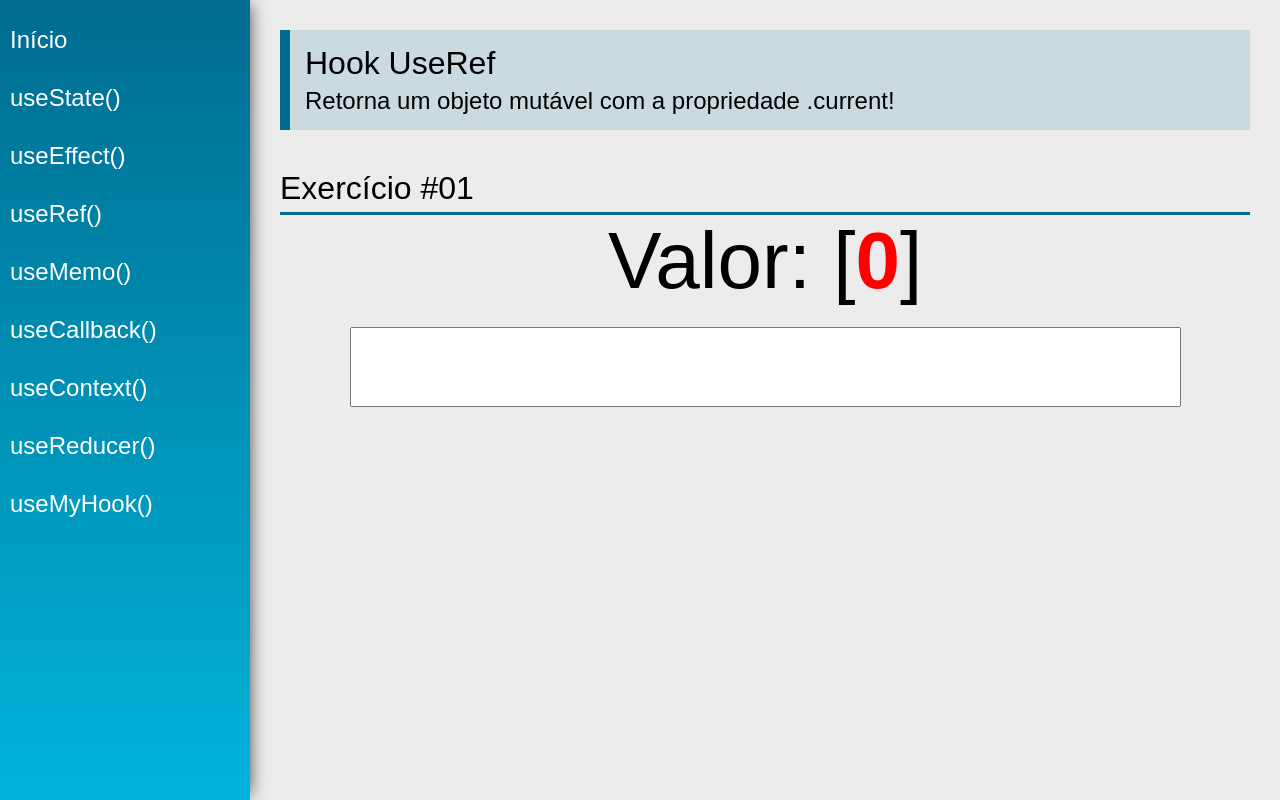
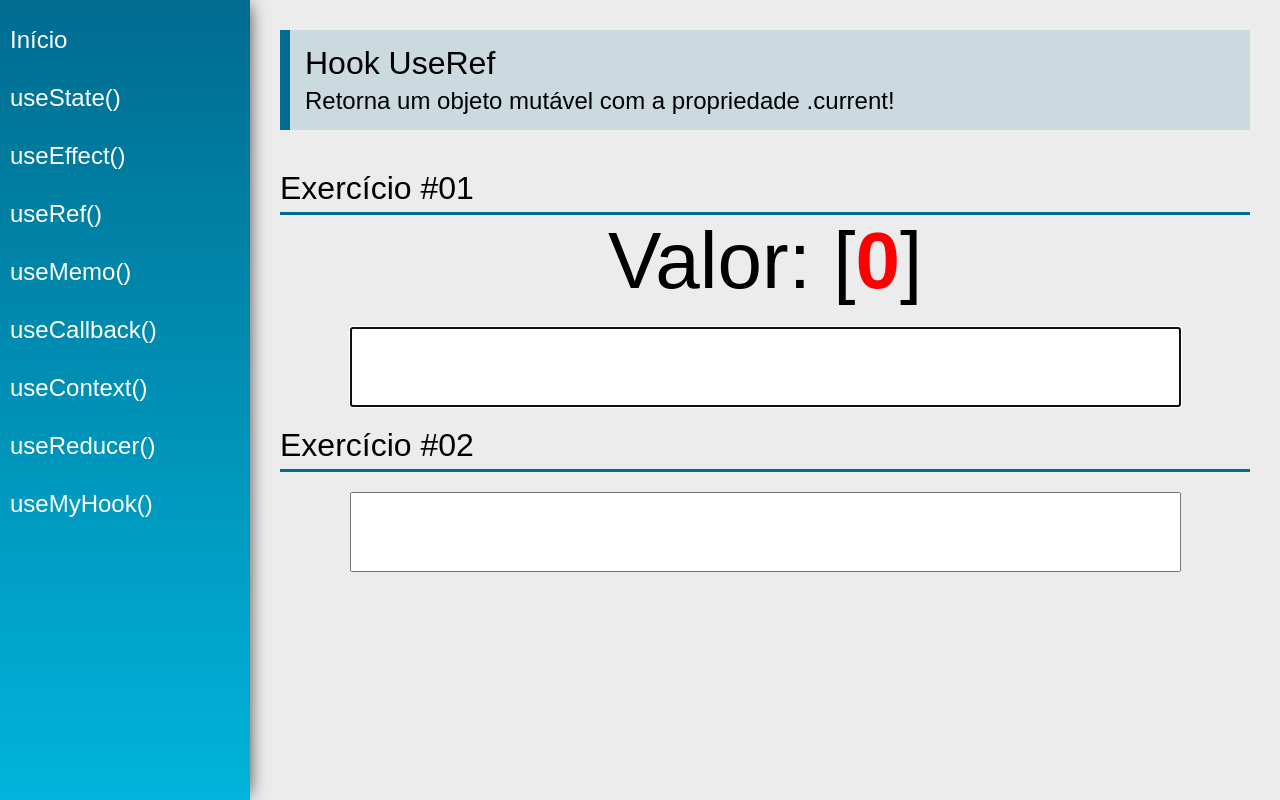
Before and after one commit to wen-dell/hooks, a React (Create React App) app: page /useRef in a window 1280 px wide. Built offline with nearby package versions, Linux system fonts and the light colour scheme.

Commit message:
Desafio função merge

```diff
--- a/src/views/examples/UseRef.jsx
+++ b/src/views/examples/UseRef.jsx
@@ -1,28 +1,50 @@
-import React, { useEffect, useState, useRef } from 'react';
+import React, { useEffect, useState, useRef, createRef } from 'react';
 import PageTitle from '../../components/layout/PageTitle';
 import SectionTitle from '../../components/layout/SectionTitle';
 
+const merge = (s1, s2) => {
+    return [...s1].map(function(e, i) {
+        return `${e}${s2[i] || ""}`;
+    }).join("");
+}
+
 const UseRef = (props) => {
     const [value1, setValue1] = useState("");
+    const [value2, setValue2] = useState("");
     const count = useRef(0);
+    const myInput1 = createRef();
+    const myInput2 = createRef();
     useEffect(() => {
         count.current = count.current + 1;
+        myInput2.current.focus();
     }, [value1]);
+    useEffect(() => {
+        count.current++;
+        myInput1.current.focus();
+    }, [value2]);
     return (
         <div className="UseRef">
             <PageTitle
                 title="Hook UseRef"
                 subtitle="Retorna um objeto mutável com a propriedade .current!"
             />
+
             <SectionTitle title="Exercício #01" />
             <div className="center">
                 <div>
                     <span className="text">Valor: </span>
-                    <span className="text">{value1} [</span>
+                    <span className="text">{merge(value1, value2)} [</span>
                     <span className="text red">{count.current}</span>
                     <span className="text">]</span>
                 </div>
-                <input type="text" className="input" value={value1} onChange={e => setValue1(e.target.value)}/>
+                <input type="text" className="input"
+                    ref={myInput1} value={value1} onChange={e => setValue1(e.target.value)}/>
+            </div>
+
+            <SectionTitle title="Exercício #02" />
+            <div className="center">
+                <input type="text" className="input"
+                    ref={myInput2} value={value2} onChange={e => setValue2(e.target.value)}/>
             </div>
         </div>
     );
```
